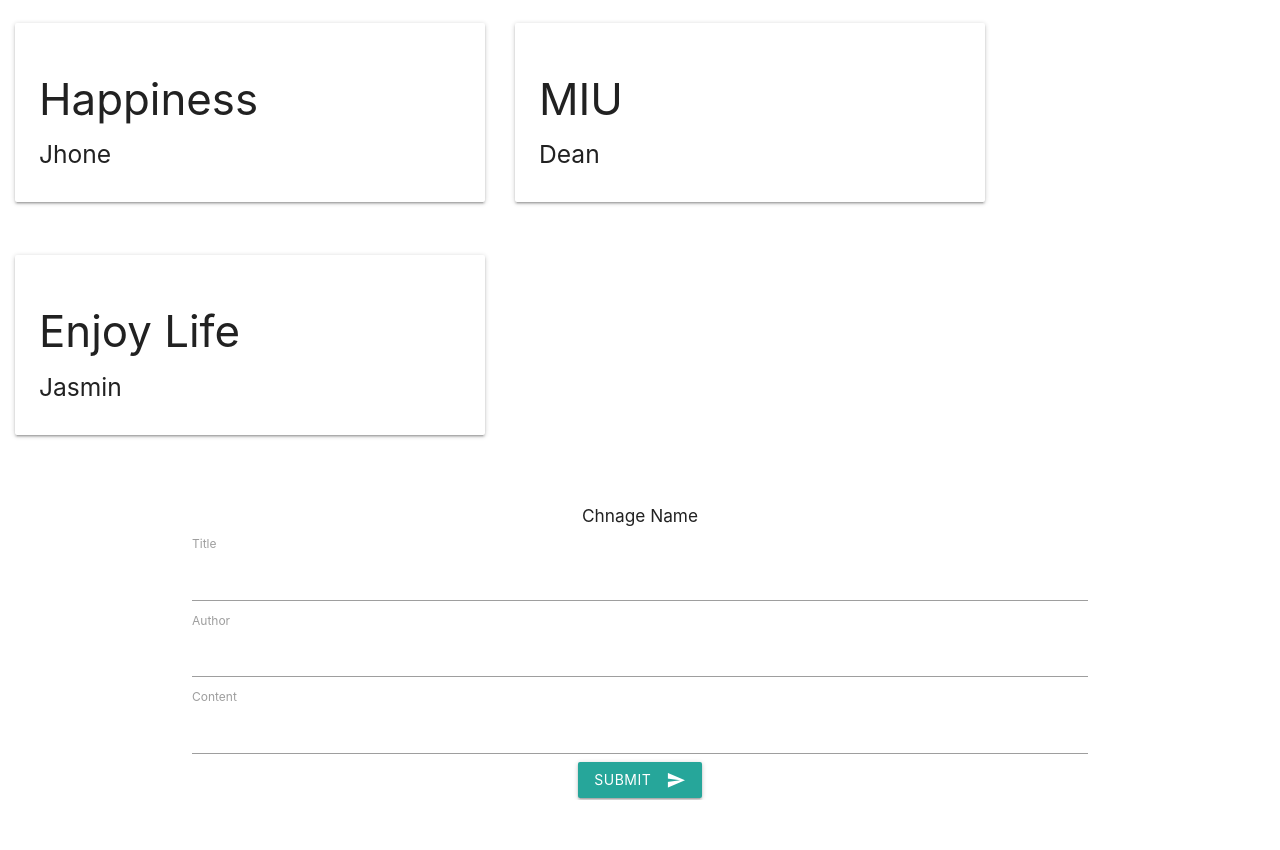
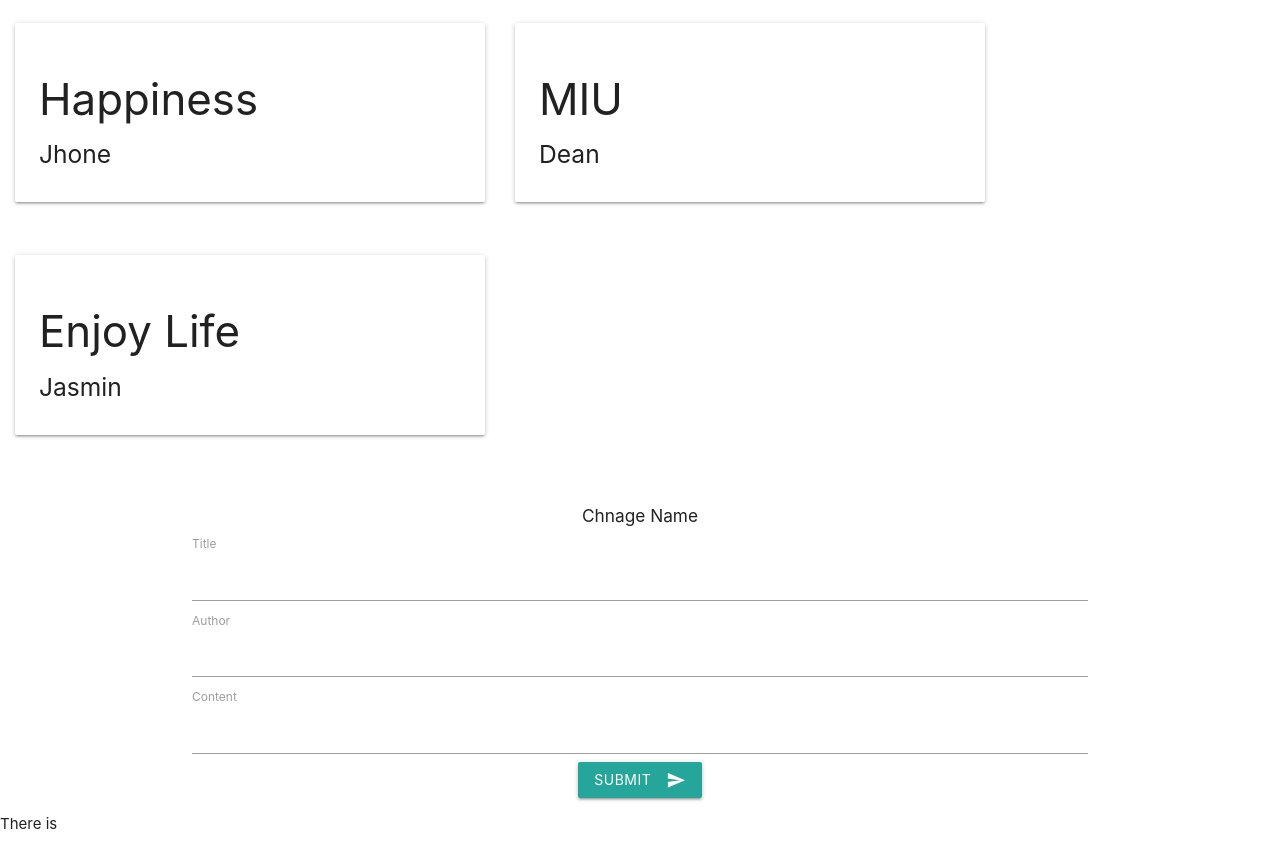
Before and after one commit to YemaneHadis/waa-front-end, a React (Create React App) app: page / in a window 1280 px wide. Before the commit the page ends 800 px from the top, so only its background shows below. Built offline with nearby package versions, Linux system fonts and the light colour scheme; no server answers.

Commit message:
Lab 8 Updated

```diff
--- a/src/Dashbored/Dashbored.js
+++ b/src/Dashbored/Dashbored.js
@@ -45,7 +45,7 @@ export default function Dashbored() {
   const fetchPosts = () =>{
     axios.get('http://localhost:8080/api/v1/posts')
       .then(response =>{
-        console.log(response.data)
+        // console.log(response.data)
         setPost(response.data)
       })
       .catch(err=>{
--- a/src/Dashbored/PostDetail.js
+++ b/src/Dashbored/PostDetail.js
@@ -3,7 +3,7 @@ import React from "react";
 export default function PostDetail(props) {
   return (
     <>
-      {props.post != null && (
+      {props.post != null ?
         <div className="post card " >
           <div>
             <span className="card-title">Post Detail Information</span>
@@ -37,7 +37,7 @@ export default function PostDetail(props) {
           </div>
 
         </div>
-      )}
+      :<div><p>There is </p></div>}
     </>
   );
 }
```
